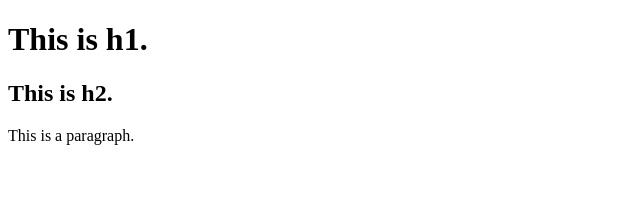
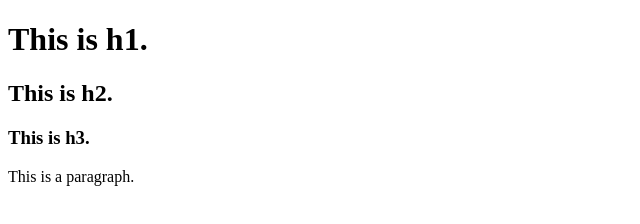
Before and after one commit to LeonNguyen95/MyHomepage, a plain HTML site: page index.html in a window 1280 px wide. Shown: the whole page, without its empty margins (0-640 px from the left). Drawn offline with Linux system fonts and the light colour scheme.

Commit message:
Add files via upload

```diff
--- a/index.html
+++ b/index.html
@@ -6,6 +6,7 @@
     <body>
         <h1>This is h1.</h1>
         <h2>This is h2.</h2>
+        <h3>This is h3.</h3>
         <p>This is a paragraph.</p>
         <script>
 
```
